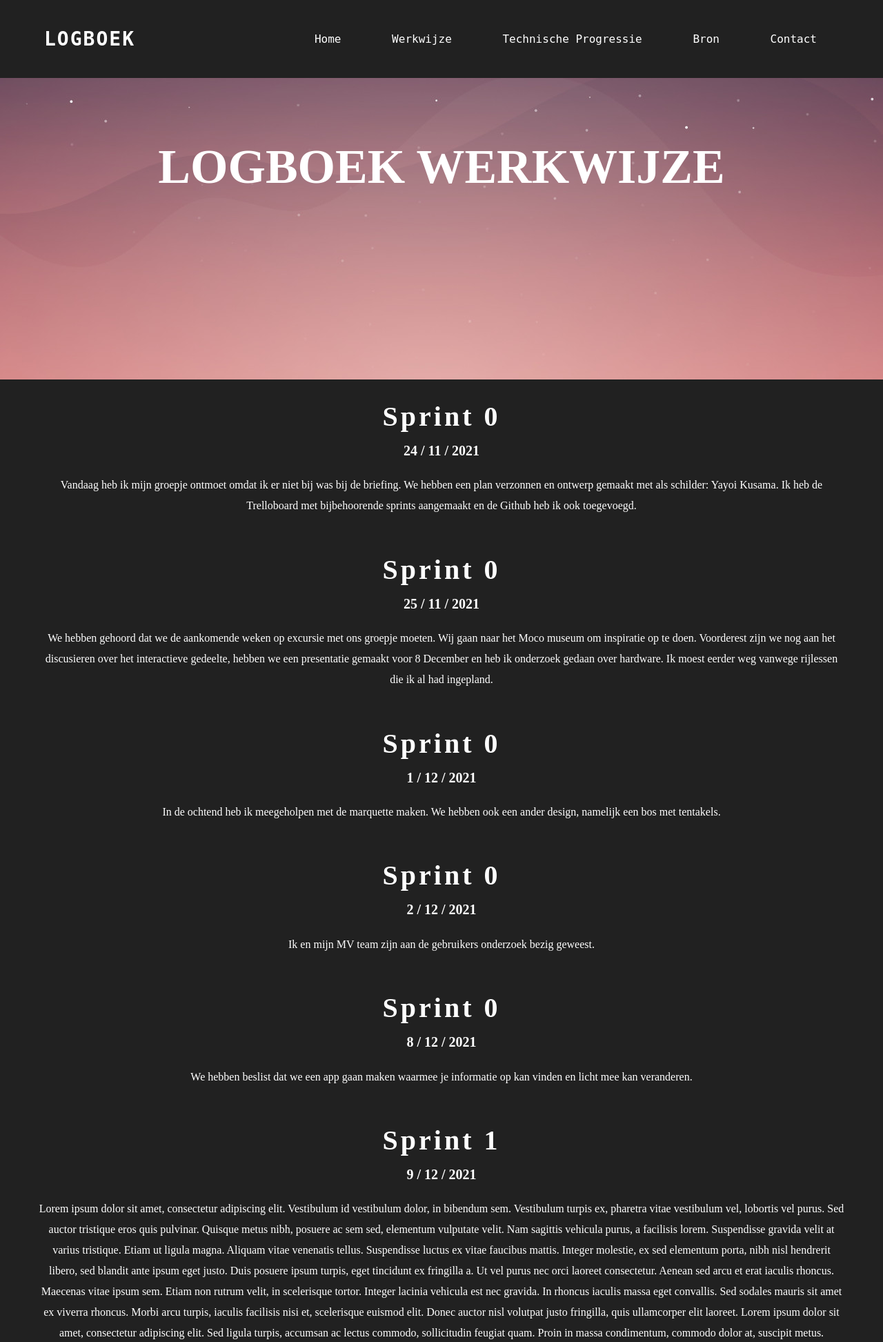
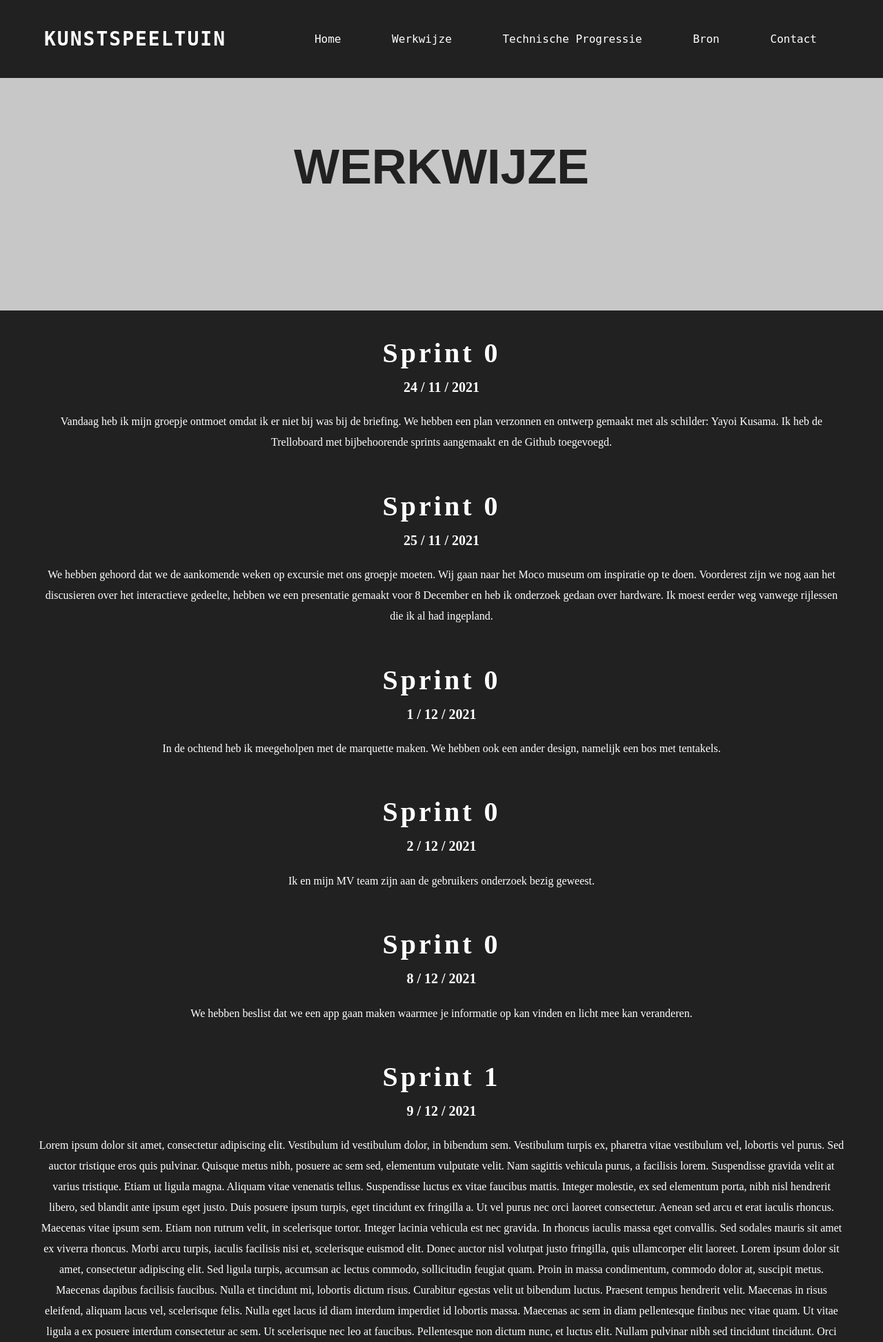
Before and after one commit to JamieVos991/F2M2-Radicale-Kunstspeeltuin, a PHP site: page /werkwijze.html in a window 1280 px wide. Shown: the top 1945 px of the page at 69% size. Run offline with PHP 8.4, Linux system fonts and the light colour scheme.

Commit message:
Commands in de code toegevoegd

```diff
--- a/Code/Logboek/Stylesheets/werkwijze.css
+++ b/Code/Logboek/Stylesheets/werkwijze.css
@@ -42,6 +42,7 @@ h1 {
     font-weight: 600;
     letter-spacing: 2px;
     text-transform: uppercase;
+    display: flex;
 }
 
 .menu a {
@@ -76,26 +77,29 @@ header {
 }
 
 .banner-area {
+    justify-content: center;
+    font-family: 'Poppins', sans-serif;
+    display: flex;
 	width: 100%;
-	height: 500px;
+	height: 350px;
 	position: fixed;
 	top: 100px;
-	background-image: url(../the-mandalorian-5k-1920x1080_477555-mm-90.jpg);
+    background: rgb(199, 199, 199);
 	background-position: center center;
 }
 
 .banner-area h2 {
 	padding-top: 8%;
 	font-size: 70px;
-	font-family: poppins;
+	font-family: sans-serif;
 	text-transform: uppercase;
-	color: #fff;
+	color: #212121;
 }
 
 .content-area {
 	width: 100%;
 	position: relative;
-	top: 550px;
+	top: 458px;
 	background: #212121;
     color: white;
 	height: 100%;
--- a/Code/Logboek/bron.html
+++ b/Code/Logboek/bron.html
@@ -19,7 +19,7 @@
     <nav>
         <div class="container">
 
-            <h1>Logboek</h1>
+            <h1>Kunstspeeltuin</h1>
 
             <div class="menu">
                 <a href="index.html" class="is-active">Home</a>
--- a/Code/Logboek/contact.html
+++ b/Code/Logboek/contact.html
@@ -19,7 +19,7 @@
     <nav>
         <div class="container">
 
-            <h1>Logboek</h1>
+            <h1>Kunstspeeltuin</h1>
 
             <div class="menu">
                 <a href="index.html" class="is-active">Home</a>
--- a/Code/Logboek/technisch.html
+++ b/Code/Logboek/technisch.html
@@ -14,7 +14,7 @@
                 <nav>
                     <div class="container">
 
-                        <h1>Logboek</h1>
+                        <h1>Kunstspeeltuin</h1>
 
                         <div class="menu">
                             <a href="index.html" class="is-active">Home</a>
@@ -28,7 +28,7 @@
             </div>
         </header>
         <div class="banner-area">
-            <h2>Logboek Technische Progressie</h2>
+            <h2>Technische Progressie</h2>
         </div>
         <div class="content-area">
             <div class="wrapper">
--- a/Code/Logboek/werkwijze.html
+++ b/Code/Logboek/werkwijze.html
@@ -14,7 +14,7 @@
                 <nav>
                     <div class="container">
 
-                        <h1>Logboek</h1>
+                        <h1>Kunstspeeltuin</h1>
 
                         <div class="menu">
                             <a href="index.html" class="is-active">Home</a>
@@ -28,14 +28,14 @@
             </div>
         </header>
         <div class="banner-area">
-            <h2>Logboek Werkwijze</h2>
+            <h2>Werkwijze</h2>
         </div>
         <div class="content-area">
             <div class="wrapper">
                 <h2>Sprint 0</h2>
                 <h3>24 / 11 / 2021</h3>
                 <p>
-                    Vandaag heb ik mijn groepje ontmoet omdat ik er niet bij was bij de briefing. We hebben een plan verzonnen en ontwerp gemaakt met als schilder: Yayoi Kusama. Ik heb de Trelloboard met bijbehoorende sprints aangemaakt en de Github heb ik ook toegevoegd.
+                    Vandaag heb ik mijn groepje ontmoet omdat ik er niet bij was bij de briefing. We hebben een plan verzonnen en ontwerp gemaakt met als schilder: Yayoi Kusama. Ik heb de Trelloboard met bijbehoorende sprints aangemaakt en de Github toegevoegd.
                 </p>
 
                 <h2>Sprint 0</h2>
--- a/Code/RGB/src/devices.js
+++ b/Code/RGB/src/devices.js
@@ -1,3 +1,6 @@
+
+// Kleuren cycles
+
 'use strict'
 const tinycolor = require('tinycolor2')
 const tinygradient = require('tinygradient')
@@ -162,7 +165,7 @@ class Light {
     return clist
   }
 
-  // get color gradient array
+ // Genereert gradient kleur array
   getgradient (colors) {
     const gradient = tinygradient(colors)
     const steps = gradient.rgb(110)
--- a/Code/RGB/src/logger.js
+++ b/Code/RGB/src/logger.js
@@ -1,3 +1,6 @@
+
+// Config JSON
+
 'use strict'
 const fs = require('fs')
 const configfile = fs.readFileSync('config.json')
--- a/Code/RGB/src/pigpio.js
+++ b/Code/RGB/src/pigpio.js
@@ -1,3 +1,6 @@
+
+// Pigpio Library
+
 'use strict'
 const logger = require('./logger.js')
 const Pio = require('./gpio.js')
--- a/Code/Speeltuin/Index.html
+++ b/Code/Speeltuin/Index.html
@@ -40,7 +40,7 @@
 
     <div class="lower">
         <div class="knoppen">
-            <a href="RainbowBox.html">
+            <a href="https://neat-mouse-42.loca.lt">
                 <div class="knop-1">
                     <i class="fa fa-bluetooth-b" aria-hidden="true"></i>
                 </div>
```
Also changed, not shown: Code/Logboek/Stylesheets/technisch.css (+7 -6 lines), Code/Logboek/index.html (+1 -91 lines), Code/RGB/src/gpio.js (+7 -1 lines), Code/Logboek/1921977.jpg (deleted), Code/Logboek/the-mandalorian-5k-1920x1080_477555-mm-90.jpg (deleted).
